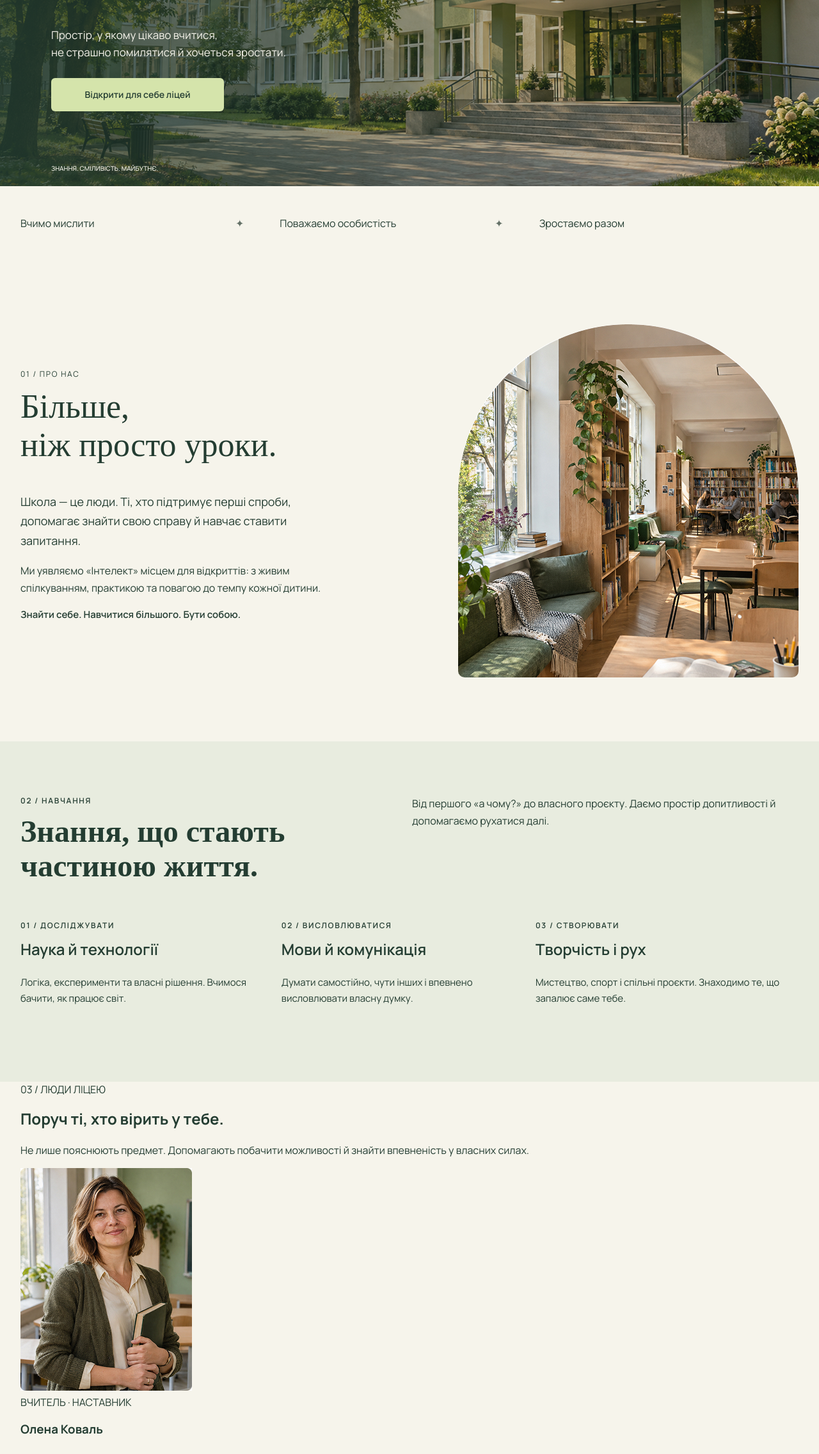
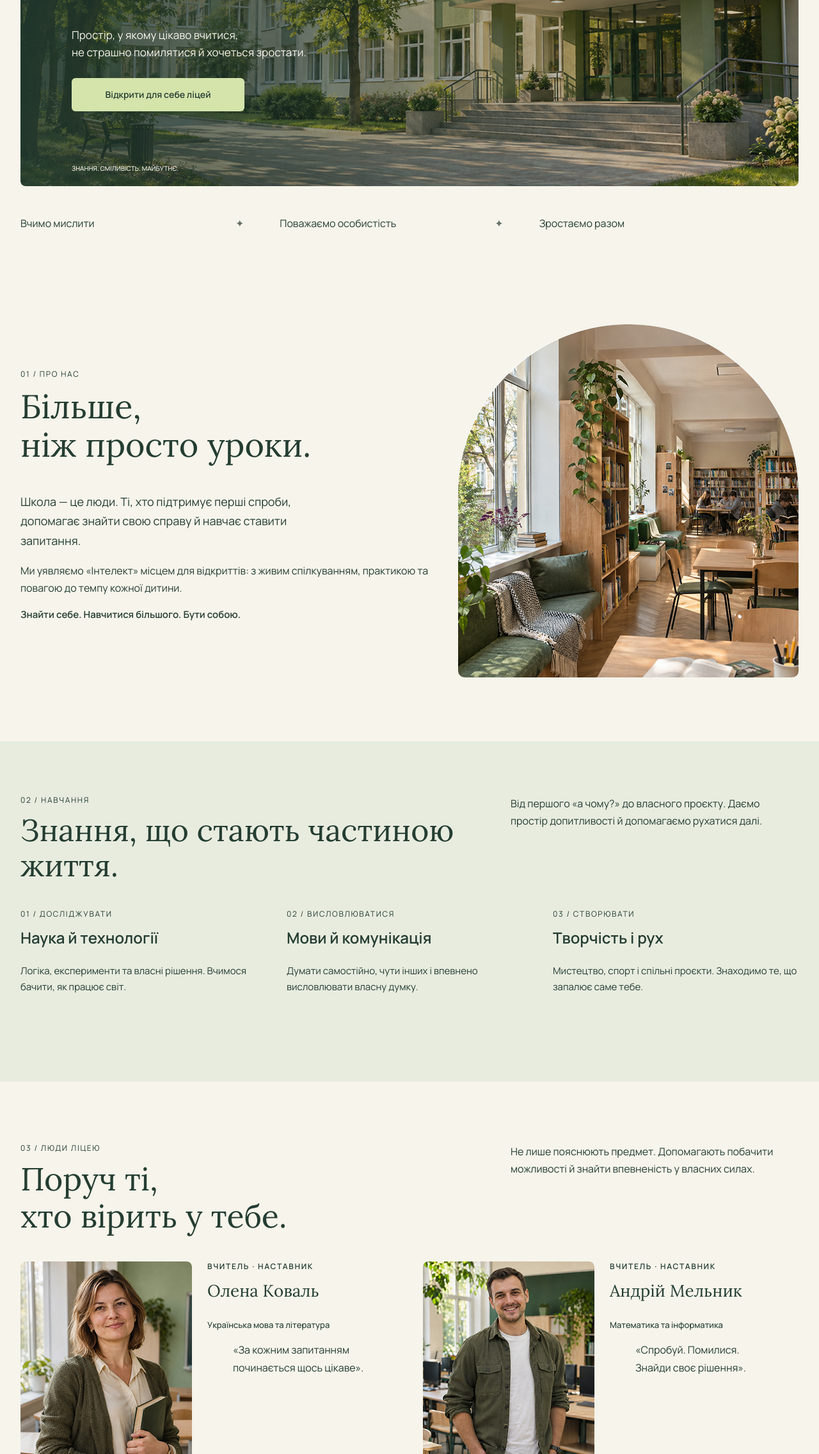
Before and after one commit to teodorovychnazar199823-glitch/My-Projects-WEB, a plain HTML site: page index.html in a window 1280 px wide. Shown: the part 527-2800 px from the top of the page at 64% size. Drawn offline with Linux system fonts and the light colour scheme.

Commit message:
review and team section

```diff
--- a/index.html
+++ b/index.html
@@ -16,7 +16,7 @@
   </head>
   <body>
     <header>
-      <div class="header-container">
+      <div class="container header-container">
         <a href="#top">
           <img
             class="header-logo"
@@ -35,23 +35,25 @@
         <a class="header-button" href="#meet-section">Знайомство з ліцеєм</a>
       </div>
     </header>
+
     <main>
       <section class="hero-section">
         <div class="container hero">
           <div class="hero-position">
-            <p class="hero-adress-text">ЛЬВІВ · ЛІЦЕЙ «ІНТЕЛЕКТ»</p>
+            <p class="hero-address-text">ЛЬВІВ · ЛІЦЕЙ «ІНТЕЛЕКТ»</p>
             <h1 class="hero-title">Великі мрії починаються зі школи.</h1>
-            <p class="hero-about-text">Простір, у якому цікаво вчитися,</p>
-            <p class="hero-about-text second">
+            <p class="hero-about-text">
+              Простір, у якому цікаво вчитися,<br />
               не страшно помилятися й хочеться зростати.
             </p>
-            <a class="hero-section-button" href="#meet-section"
-              >Відкрити для себе ліцей</a
-            >
+            <a class="hero-section-button" href="#meet-section">
+              Відкрити для себе ліцей
+            </a>
             <p class="last-hero-text">ЗНАННЯ. СМІЛИВІСТЬ. МАЙБУТНЄ.</p>
           </div>
         </div>
       </section>
+
       <section class="secondary-hidden-section">
         <div class="container">
           <h2 class="visually-hidden">Що ми робимо?</h2>
@@ -62,19 +64,20 @@
           </ul>
         </div>
       </section>
+
       <section id="about-section">
         <div class="container about">
           <div class="about-section-text">
-            <p class="about-paragraph">01 / ПРО НАС</p>
+            <p class="paragraph">01 / ПРО НАС</p>
             <h2 class="about-header">
-              Більше, <br />
+              Більше,<br />
               ніж просто уроки.
             </h2>
             <p class="about-text-school">
               Школа — це люди. Ті, хто підтримує перші спроби, допомагає знайти
               свою справу й навчає ставити запитання.
             </p>
-            <p class="about-text-school open">
+            <p class="second-paragraph">
               Ми уявляємо «Інтелект» місцем для відкриттів: з живим
               спілкуванням, практикою та повагою до темпу кожної дитини.
             </p>
@@ -89,22 +92,22 @@
           />
         </div>
       </section>
-      <section id="study-section">
-        <div class="study">
+
+      <section id="study-section" class="study">
         <div class="container">
           <div class="section-head">
-              <div>
-                <p class="study-first-text">02 / НАВЧАННЯ</p>
+            <div class="section-head-title">
+              <p class="paragraph">02 / НАВЧАННЯ</p>
               <h2 class="study-header">Знання, що стають частиною життя.</h2>
             </div>
-              <p class="study-first-why">
+            <p class="second-paragraph section-head-text">
               Від першого «а чому?» до власного проєкту. Даємо простір
               допитливості й допомагаємо рухатися далі.
             </p>
           </div>
           <ol class="study-ol">
             <li>
-                <p class="study-first-text">01 / ДОСЛІДЖУВАТИ</p>
+              <p class="paragraph">01 / ДОСЛІДЖУВАТИ</p>
               <h3 class="study-second-header">Наука й технології</h3>
               <p class="study-about-text">
                 Логіка, експерименти та власні рішення. Вчимося бачити, як
@@ -112,7 +115,7 @@
               </p>
             </li>
             <li>
-                <p class="study-first-text">02 / ВИСЛОВЛЮВАТИСЯ</p>
+              <p class="paragraph">02 / ВИСЛОВЛЮВАТИСЯ</p>
               <h3 class="study-second-header">Мови й комунікація</h3>
               <p class="study-about-text">
                 Думати самостійно, чути інших і впевнено висловлювати власну
@@ -120,7 +123,7 @@
               </p>
             </li>
             <li>
-                <p class="study-first-text">03 / СТВОРЮВАТИ</p>
+              <p class="paragraph">03 / СТВОРЮВАТИ</p>
               <h3 class="study-second-header">Творчість і рух</h3>
               <p class="study-about-text">
                 Мистецтво, спорт і спільні проєкти. Знаходимо те, що запалює
@@ -129,49 +132,73 @@
             </li>
           </ol>
         </div>
+      </section>
+
+      <section id="team-section">
+        <div class="container team">
+          <div class="section-head">
+            <div class="section-head-title">
+              <p class="paragraph">03 / ЛЮДИ ЛІЦЕЮ</p>
+              <h2 class="team-header">
+                Поруч ті,<br />
+                хто вірить у тебе.
+              </h2>
             </div>
-      </section>
-      <section id="team-section">
-        <div class="container">
-          <p>03 / ЛЮДИ ЛІЦЕЮ</p>
-          <h2>Поруч ті, хто вірить у тебе.</h2>
-          <p>
-            Не лише пояснюють предмет. Допомагають побачити можливості й знайти
-            впевненість у власних силах.
+            <p class="second-paragraph section-head-text">
+              Не лише пояснюють предмет. Допомагають побачити можливості й
+              знайти впевненість у власних силах.
             </p>
-          <ul>
-            <li>
+          </div>
+          <ul class="team-section-cards">
+            <li class="team-section-cards-text">
               <img
+                class="team-photo"
                 src="School.images/teacher1.jpg"
                 alt="Жінка вчителька з підручником в руках"
               />
-              <p>ВЧИТЕЛЬ · НАСТАВНИК</p>
-              <h3>Олена Коваль</h3>
-              <p>Українська мова та література</p>
+              <div>
+                <p class="team-about">ВЧИТЕЛЬ · НАСТАВНИК</p>
+                <h3 class="team-name">Олена Коваль</h3>
+                <p class="team-subject">Українська мова та література</p>
                 <blockquote>
-                <p>«За кожним запитанням починається щось цікаве».</p>
+                  <p class="team-blockquote">
+                    «За кожним запитанням починається щось цікаве».
+                  </p>
                 </blockquote>
+              </div>
             </li>
-            <li>
+            <li class="team-section-cards-text">
               <img
+                class="team-photo"
                 src="School.images/teacher2.jpg"
                 alt="Чоловік вчитель в зеленій кофті"
               />
-              <p>ВЧИТЕЛЬ · НАСТАВНИК</p>
-              <h3>Андрій Мельник</h3>
-              <p>Математика та інформатика</p>
+              <div>
+                <p class="team-about">ВЧИТЕЛЬ · НАСТАВНИК</p>
+                <h3 class="team-name">Андрій Мельник</h3>
+                <p class="team-subject">Математика та інформатика</p>
                 <blockquote>
-                <p>«Спробуй. Помилися. Знайди своє рішення».</p>
+                  <p class="team-blockquote">
+                    «Спробуй. Помилися. Знайди своє рішення».
+                  </p>
                 </blockquote>
+              </div>
             </li>
           </ul>
         </div>
       </section>
+
       <section id="life-section">
         <div class="container">
-          <p>04 / ПОЗА ПІДРУЧНИКАМИ</p>
+          <div class="section-head">
+            <div class="section-head-title">
+              <p class="paragraph">04 / ПОЗА ПІДРУЧНИКАМИ</p>
               <h2>Тут є що згадати.</h2>
-          <p>Щодня — щось більше, ніж розклад уроків.</p>
+            </div>
+            <p class="second-paragraph section-head-text">
+              Щодня — щось більше, ніж розклад уроків.
+            </p>
+          </div>
           <ul>
             <li>
               <img src="School.images/life.jpg" alt="Учні збирають робота" />
@@ -189,9 +216,10 @@
           </ul>
         </div>
       </section>
+
       <section id="meet-section">
         <div class="container">
-          <p>05 / ПОЧНЕМО ЗІ ЗНАЙОМСТВА</p>
+          <p class="paragraph">05 / ПОЧНЕМО ЗІ ЗНАЙОМСТВА</p>
           <h2>Твоє майбутнє має свій початок.</h2>
           <p>
             Завітайте до ліцею, познайомтеся з простором і людьми. Великі
@@ -223,6 +251,7 @@
         </div>
       </section>
     </main>
+
     <footer>
       <img src="School.images/intelekt-logo.svg" alt="Ліцей «Інтелект»" />
       <p>Місце для знань, друзів і великих мрій.</p>
--- a/styles.css
+++ b/styles.css
@@ -4,10 +4,15 @@
   --color-main-lime: #d5e4ab;
   --color-main-line: #d4d9cc;
   --color-secondary-text: #647167;
+  --color-study-bg: #e8ecdf;
 }
+
+/* Base */
 * {
   box-sizing: border-box;
+  /* outline: 1px solid red; */
 }
+
 body {
   background-color: var(--color-main-light);
   color: var(--color-main-green);
@@ -17,11 +22,34 @@ body {
   margin: 0;
 }
 
+h1,
+h2,
+h3,
+h4,
+h5,
+h6,
+p {
+  margin-top: 0;
+}
+
+ul,
+ol {
+  list-style-type: none;
+  padding: 0;
+  margin: 0;
+}
+
+img {
+  max-width: 100%;
+  height: auto;
+}
+
 a {
   text-decoration: none;
   color: var(--color-main-green);
   font-size: 13px;
 }
+
 a:hover {
   color: var(--color-secondary-text);
 }
@@ -31,126 +59,7 @@ a:hover {
   margin: 0 auto;
   padding: 0 24px;
 }
-h1,
-h2,
-h3,
-h4,
-h5,
-h6,
-p {
-  margin-top: 0;
-}
-/* Header */
-ul {
-  list-style-type: none;
-  padding: 0;
-  margin: 0;
-}
-.header-container {
-  padding: 26px 64px;
-  display: flex;
-  justify-content: space-between;
-  align-items: center;
-}
-.header-list-container {
-  display: flex;
-  gap: 30px;
-  min-width: 430px;
-  justify-content: center;
-}
-.header-button {
-  display: inline-flex;
-  align-items: center;
-  justify-content: center;
-  border-radius: 6px;
-  background-color: var(--color-main-green);
-  color: var(--color-main-light);
-  padding: 15px 20px;
-  font-size: 14px;
-  font-family: Manrope, sans-serif;
-  min-width: 216px;
-  line-height: 1.57;
-}
-.header-button:hover {
-  color: var(--color-main-light);
-  background-color: var(--color-secondary-text);
-}
-.header-logo {
-  min-width: 232px;
-}
-/* Hero section */
-.hero {
-  background-image:
-    linear-gradient(
-      to right,
-      color-mix(in srgb, var(--color-main-green) 85%, transparent) 0%,
-      color-mix(in srgb, var(--color-main-green) 45%, transparent) 45%,
-      color-mix(in srgb, var(--color-main-green) 15%, transparent) 100%
-    ),
-    url(School.images/hero.jpg);
 
-  max-width: 1376px;
-  width: calc(100%-64px);
-  margin: 0 auto;
-  min-height: 704px;
-  background-size: cover;
-  background-position: center;
-}
-.hero-position {
-  max-width: 690px;
-  min-height: 465px;
-  padding-left: 56px;
-  padding-top: 112px;
-}
-.hero-adress-text {
-  color: var(--color-main-lime);
-  font-family: Manrope, sans-serif;
-  line-height: 1.4;
-  font-size: 12px;
-  font-weight: 600;
-  letter-spacing: 0.14em;
-}
-.hero-title {
-  font-family: Lora, sans-serif;
-  line-height: 1.1;
-  font-size: 76px;
-  color: var(--color-main-light);
-  max-width: 550px;
-  font-weight: 400;
-}
-.hero-about-text {
-  color: var(--color-main-light);
-  line-height: 1.6;
-  font-weight: 400;
-  font-size: 17px;
-  padding-bottom: 0;
-  margin-bottom: 0;
-}
-.hero-section-button {
-  display: inline-flex;
-  align-items: center;
-  justify-content: center;
-  color: var(--color-main-green);
-  background-color: var(--color-main-lime);
-  min-width: 270px;
-  min-height: 52px;
-  border-radius: 6px;
-  font-weight: 600;
-  line-height: 1.57;
-  font-size: 14px;
-  padding: 15px 20px;
-}
-.second {
-  margin-bottom: 26px;
-}
-.last-hero-text {
-  margin-top: 82px;
-  line-height: 1.5;
-  font-weight: 500;
-  font-size: 10px;
-  color: var(--color-main-light);
-}
-/* hiddens section */
 .visually-hidden {
   position: absolute;
   width: 1px;
@@ -160,12 +69,150 @@ ul {
   padding: 0;
   clip: rect(0 0 0 0);
   overflow: hidden;
+  white-space: nowrap;
 }
+
+/* Shared text */
+.paragraph {
+  line-height: 1.41;
+  letter-spacing: 0.14em;
+  font-size: 12px;
+}
+
+.second-paragraph {
+  line-height: 1.7;
+  font-size: 16px;
+  font-weight: 400;
+}
+
+/* Section head: title left, text right */
+.section-head {
+  display: flex;
+  justify-content: space-between;
+  align-items: flex-start;
+}
+
+.section-head-text {
+  max-width: 450px;
+}
+
+/* Header */
+.header-container {
+  padding-top: 26px;
+  padding-bottom: 26px;
+  display: flex;
+  justify-content: space-between;
+  align-items: center;
+}
+
+.header-logo {
+  width: 232px;
+}
+
+.header-list-container {
+  display: flex;
+  gap: 30px;
+}
+
+.header-button {
+  display: inline-flex;
+  align-items: center;
+  justify-content: center;
+  min-width: 216px;
+  padding: 15px 20px;
+  border-radius: 6px;
+  background-color: var(--color-main-green);
+  color: var(--color-main-light);
+  font-size: 14px;
+  line-height: 1.57;
+}
+
+.header-button:hover {
+  color: var(--color-main-light);
+  background-color: var(--color-secondary-text);
+}
+
+/* Hero */
+.hero {
+  max-width: 1376px;
+  width: calc(100% - 64px);
+  min-height: 704px;
+  margin: 0 auto;
+  border-radius: 8px;
+  background-image:
+    linear-gradient(
+      to right,
+      color-mix(in srgb, var(--color-main-green) 85%, transparent) 0%,
+      color-mix(in srgb, var(--color-main-green) 45%, transparent) 45%,
+      color-mix(in srgb, var(--color-main-green) 15%, transparent) 100%
+    ),
+    url(School.images/hero.jpg);
+  background-size: cover;
+  background-position: center;
+}
+
+.hero-position {
+  max-width: 690px;
+  min-height: 465px;
+  padding-left: 56px;
+  padding-top: 112px;
+}
+
+.hero-address-text {
+  color: var(--color-main-lime);
+  line-height: 1.4;
+  font-size: 12px;
+  font-weight: 600;
+  letter-spacing: 0.14em;
+}
+
+.hero-title {
+  max-width: 550px;
+  font-family: Lora, serif;
+  font-size: 76px;
+  font-weight: 400;
+  line-height: 1.1;
+  color: var(--color-main-light);
+}
+
+.hero-about-text {
+  margin-bottom: 26px;
+  color: var(--color-main-light);
+  font-size: 17px;
+  font-weight: 400;
+  line-height: 1.6;
+}
+
+.hero-section-button {
+  display: inline-flex;
+  align-items: center;
+  justify-content: center;
+  min-width: 270px;
+  min-height: 52px;
+  padding: 15px 20px;
+  border-radius: 6px;
+  background-color: var(--color-main-lime);
+  color: var(--color-main-green);
+  font-size: 14px;
+  font-weight: 600;
+  line-height: 1.57;
+}
+
+.last-hero-text {
+  margin-top: 82px;
+  color: var(--color-main-light);
+  font-size: 10px;
+  font-weight: 500;
+  line-height: 1.5;
+}
+
+/* Values strip */
 .values-list {
   display: flex;
   align-items: center;
   min-height: 116px;
 }
+
 .values-list-items {
   flex: 1;
   display: flex;
@@ -178,79 +225,119 @@ ul {
   margin-right: 56px;
   color: var(--color-secondary-text);
 }
-/* About section */
+
+/* About */
 .about {
   display: flex;
   justify-content: space-between;
+  align-items: center;
   min-height: 752px;
-  align-items: center;
 }
+
 .about-header {
+  font-family: Lora, serif;
+  font-size: 52px;
+  font-weight: 400;
   line-height: 1.15;
-  font-size: 52px;
-  font-family: Lora sans-serif;
-  font-weight: 400;
 }
-.about-paragraph {
-  line-height: 1.41;
-  letter-spacing: 0.14em;
-  font-size: 12px;
-  min-width: 500px;
-}
+
 .about-text-school {
   max-width: 510px;
+  font-size: 18px;
   font-weight: 400;
   line-height: 1.7;
-  font-size: 18px;
 }
-.open {
-  font-size: 16px;
-}
+
 .find {
+  font-size: 15px;
   font-weight: 600;
   line-height: 1.6;
-  font-size: 15px;
 }
+
 .about-image {
   border-radius: 263px 263px 10px 10px;
 }
-/* Study section */
+
+/* Study */
 .study {
-  background-color: #e8ecdf;
   min-height: 532px;
+  padding-top: 84px;
+  padding-bottom: 92px;
+  background-color: var(--color-study-bg);
 }
+
 .study-header {
-  font-family: Lora sans-serif;
+  font-family: Lora, serif;
+  font-size: 48px;
+  font-weight: 400;
   line-height: 1.14;
-  font-size: 48px;
 }
-.study-first-text {
-  line-height: 1.5;
-  font-size: 12px;
+
+.study-ol {
+  display: flex;
+  gap: 32px;
+  align-items: flex-start;
+}
+
+.study-ol li {
+  flex: 1;
+}
+
+.study-second-header {
+  font-size: 24px;
+  font-weight: 600;
+  line-height: 1.3;
+}
+
+.study-about-text {
+  font-size: 15px;
+  font-weight: 400;
+  line-height: 1.7;
+}
+
+/* Team */
+.team {
+  min-height: 750px;
+  padding-top: 96px;
+}
+
+.team-header {
+  font-family: Lora, serif;
+  font-size: 50px;
+  font-weight: 400;
+  line-height: 1.15;
+}
+
+.team-photo {
+  border-radius: 8px;
+}
+.team-section-cards {
+  display: flex;
+  justify-content: space-between;
+}
+.team-section-cards-text {
+  display: flex;
+  gap: 24px;
+}
+.team-about {
+  line-height: 1.41;
   font-weight: 600;
   letter-spacing: 0.14em;
+  font-size: 12px;
 }
-.study-first-why {
+.team-name {
+  line-height: 1.3;
+  font-size: 26px;
+  font-family: lora, serif;
+  font-weight: 400;
+}
+.team-subject {
+  font-weight: 500;
+  font-size: 13px;
+  line-height: 1.6;
+}
+.team-blockquote {
   line-height: 1.7;
   font-size: 16px;
   font-weight: 400;
 }
-.study-ol {
-  list-style-type: none;
-  display: flex;
-  padding: 0px 0px 92px 0px;
-}
-.study-second-header {
-  line-height: 1.3;
-  font-weight: 600;
-  font-size: 24px;
-}
-.study-about-text {
-  font-weight: 400;
-  font-size: 15px;
-  line-height: 1.7;
-}
-.section-head {
-  display: flex;
-  padding-top: 84px;
-}
```
Lines whose indentation alone changed are shown as unchanged.
